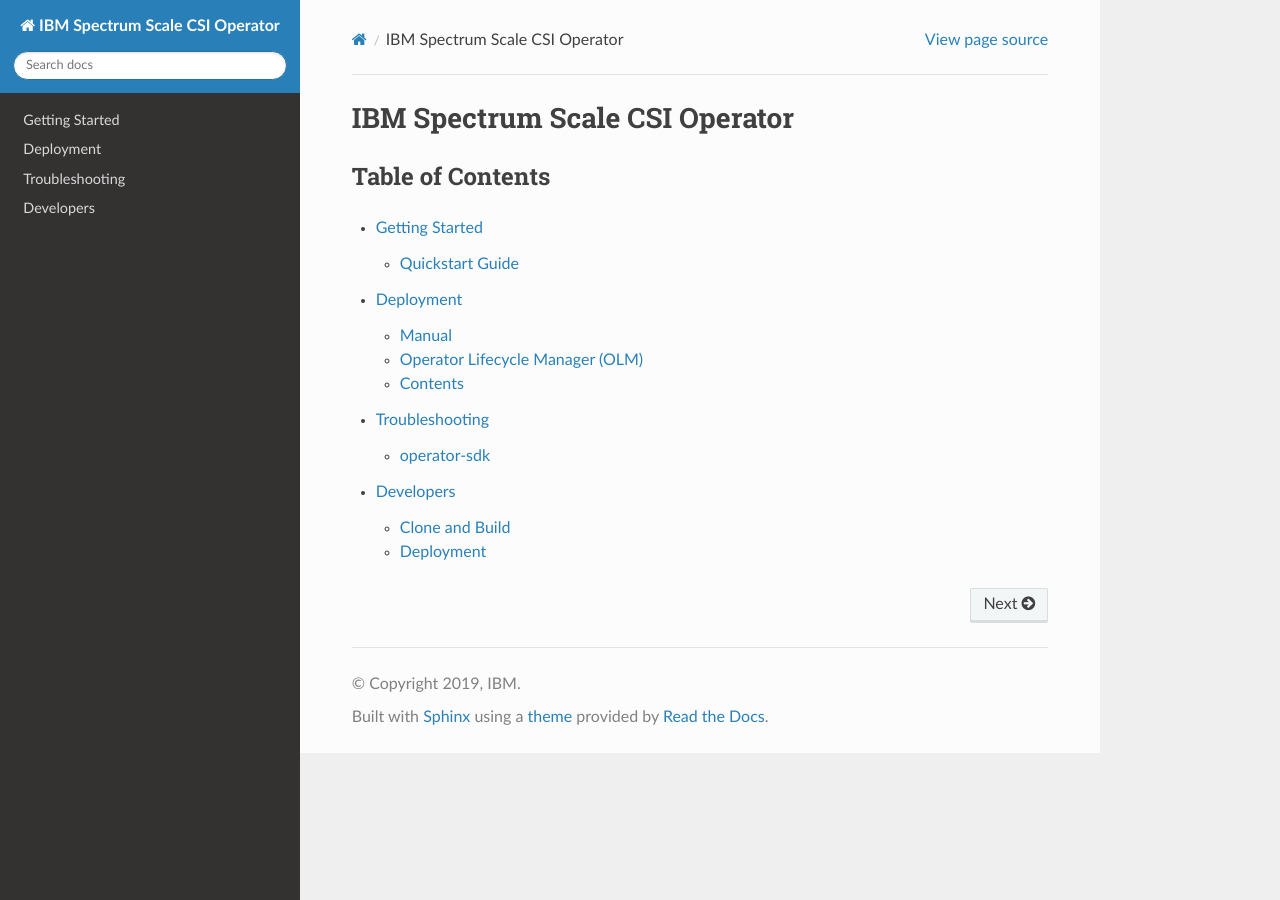
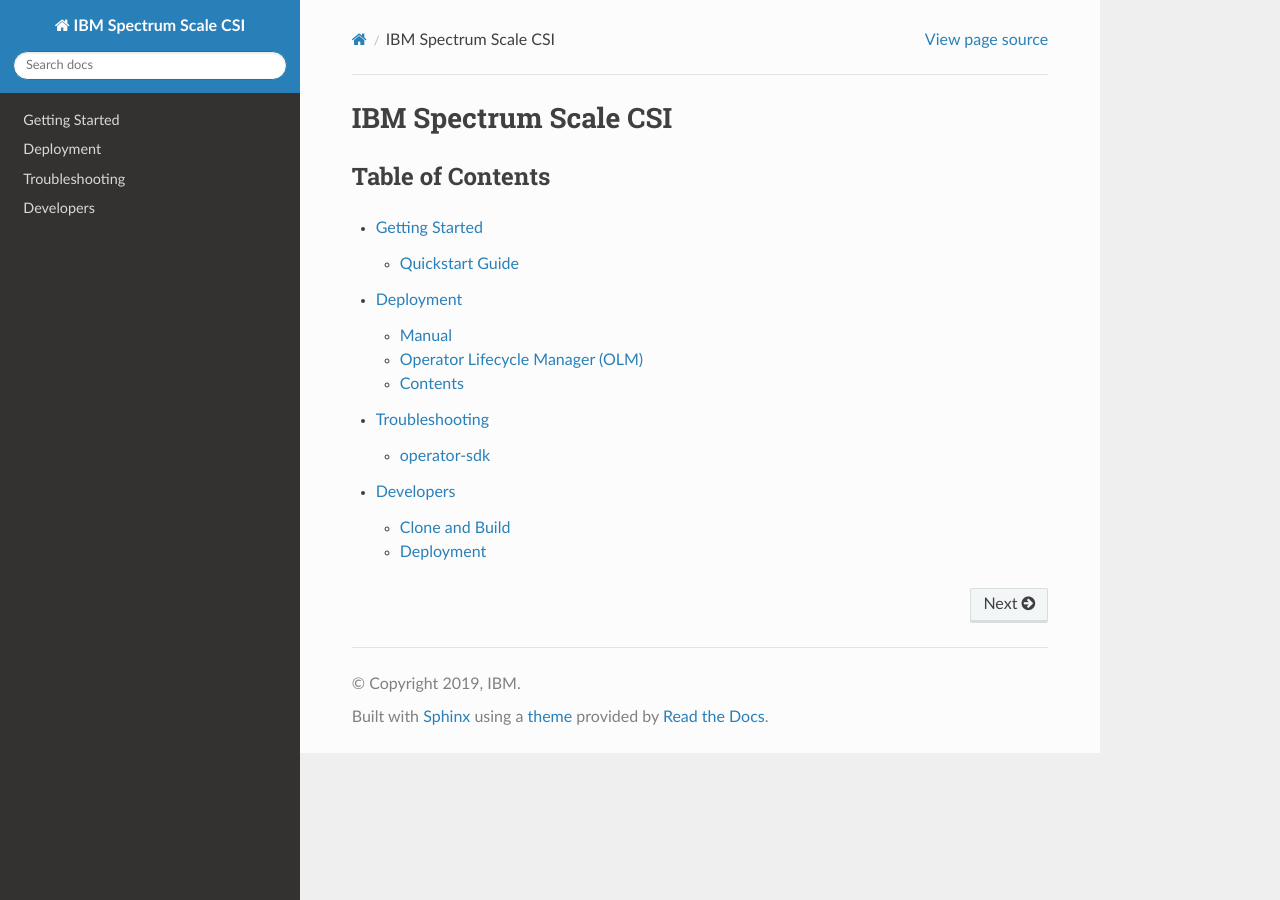
Before and after one commit to IBM/ibm-spectrum-scale-csi, a Sphinx documentation site: the page built from docs/source/index.rst, in a window 1280 px wide. Built offline with Sphinx 7.4.7 and the Read the Docs theme 2.0.0, drawn with Linux system fonts in a browser that asks for light colours.

Commit message:
Remove the Operator name from the Combined Repo for RTD

```diff
--- a/docs/source/conf.py
+++ b/docs/source/conf.py
@@ -17,7 +17,7 @@
 
 # -- Project information -----------------------------------------------------
 
-project = 'IBM Spectrum Scale CSI Operator'
+project = 'IBM Spectrum Scale CSI'
 copyright = '2019, IBM'
 author = 'John Dunham'
 
--- a/docs/source/index.rst
+++ b/docs/source/index.rst
@@ -1,5 +1,5 @@
-IBM Spectrum Scale CSI Operator
-===============================
+IBM Spectrum Scale CSI
+======================
 
 Table of Contents
 -----------------
```
Also changed, not shown: 1 other file.
